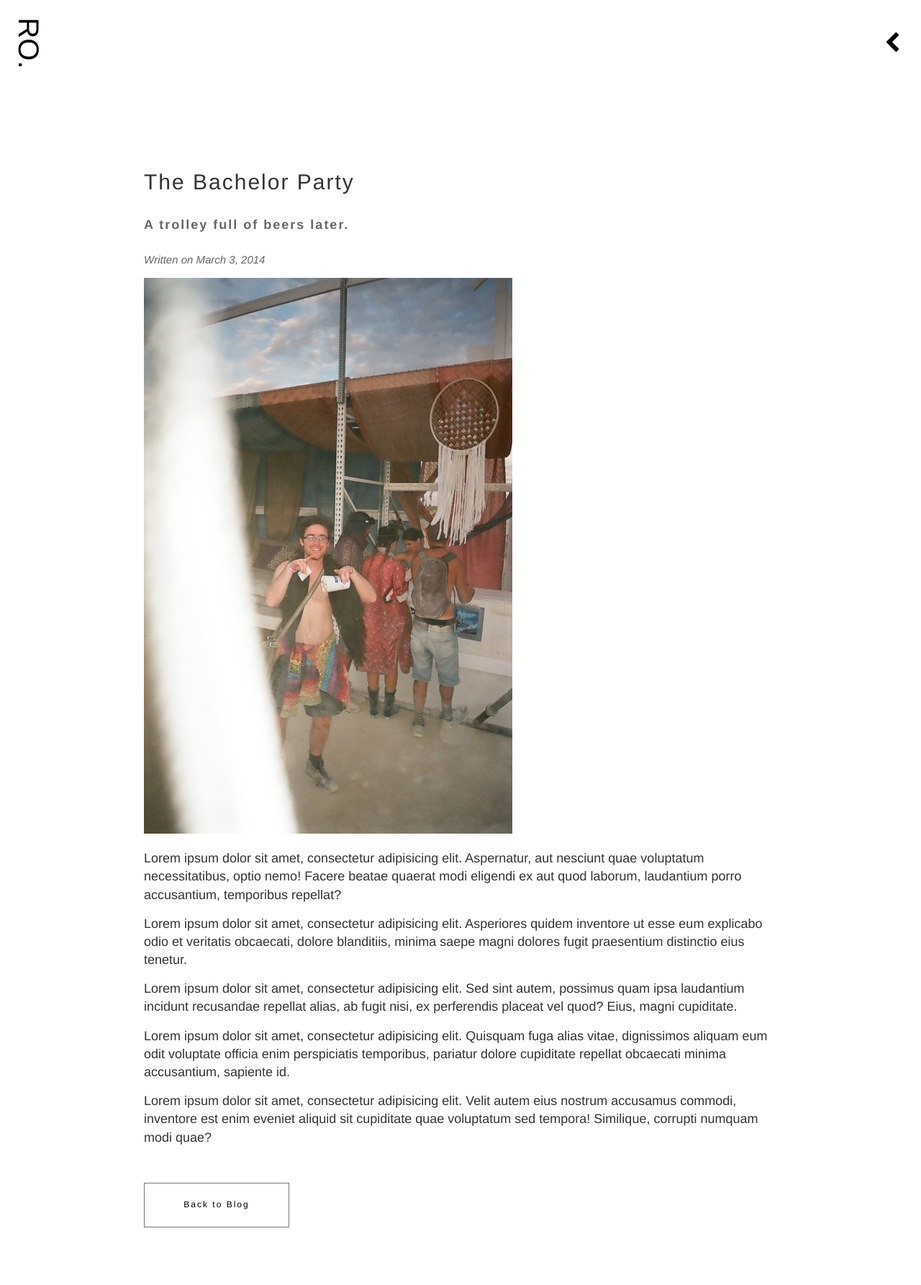
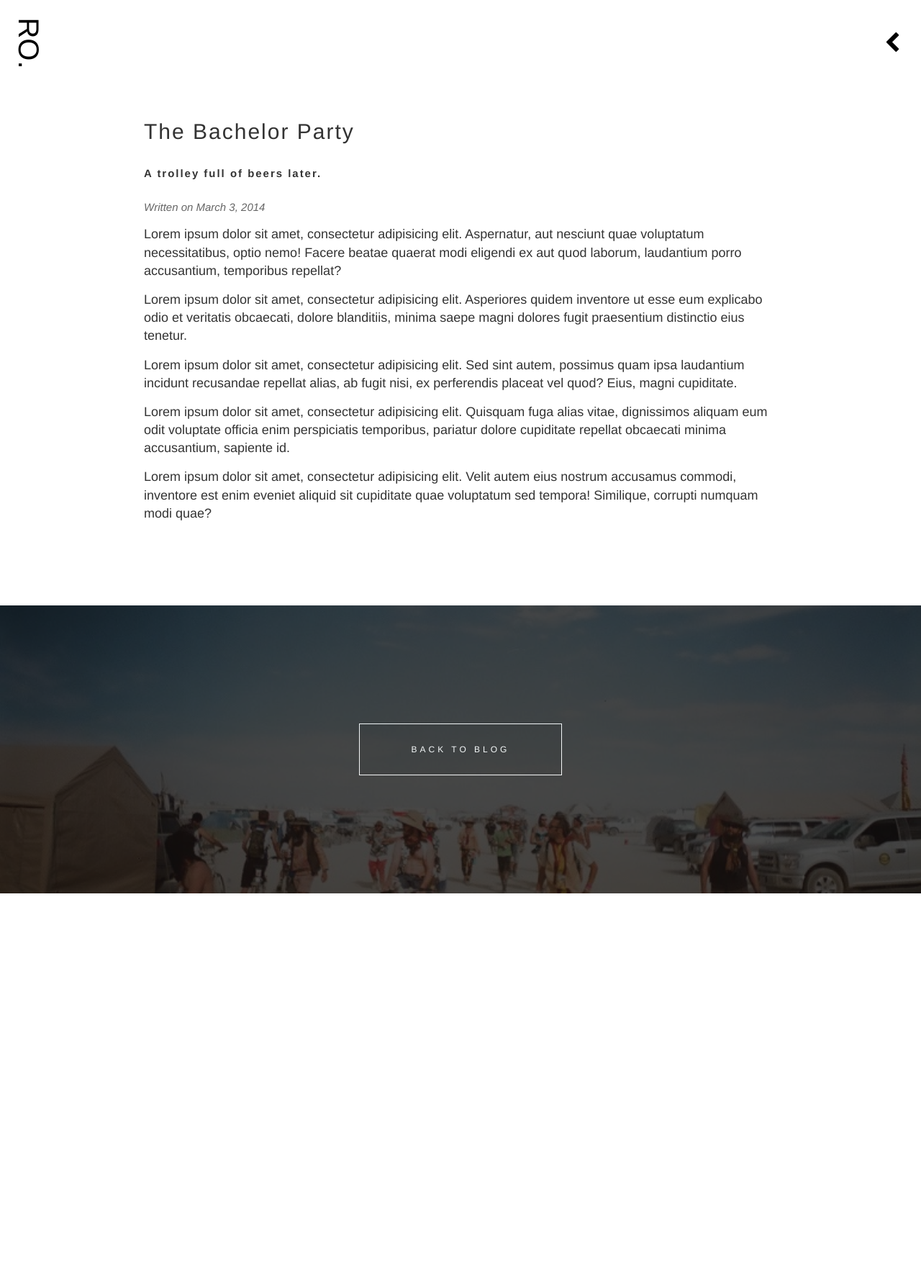
Before and after one commit to reubenosborne/reubenosborne.github.io, a Jekyll site: the page built from _posts/2014-3-3-Hello-World copy 11.md, in a window 1280 px wide. Shown: the whole page at 72% size. Built offline with Jekyll 4.4.1, drawn with Linux system fonts in a browser that asks for light colours; after the commit the page ends 1241 px from its top, so only the background shows below that.

Commit message:
Added footer

```diff
--- a/_layouts/post.html
+++ b/_layouts/post.html
@@ -10,7 +10,7 @@ layout: default
 <article class="entry">
 	<h1>{{ page.title }}</h1>
 
-	<h4>{{ page.excerpt }}</h4>
+	<h5>{{ page.excerpt }}</h5>
 
 	<p class="date">
 		Written on {{ page.date | date: "%B %e, %Y" }}
@@ -20,7 +20,11 @@ layout: default
 		{{ content }}
 	</div>
 
-	<a href="/blog" class="back button flex">Back to Blog</a>
-
 	{% include disqus.html %}
 </article>
+
+<div class="footer" style="background-image: url('../images/{{ page.img }}')">
+	<div class="overlay flex">
+		<a href="/blog" class="back button flex">Back to Blog</a>
+	</div>
+</div>
--- a/_posts/2014-3-3-Hello-World copy 11.md
+++ b/_posts/2014-3-3-Hello-World copy 11.md
@@ -5,8 +5,6 @@ title: The Bachelor Party
 excerpt: A trolley full of beers later.
 img: bm/bachelor-stampede.jpg
 ---
-
-![Burning Man]({{ "/images/bm/bachelor-louiscord.jpg" | absolute_url }})
 
 Lorem ipsum dolor sit amet, consectetur adipisicing elit. Aspernatur, aut nesciunt quae voluptatum necessitatibus, optio nemo! Facere beatae quaerat modi eligendi ex aut quod laborum, laudantium porro accusantium, temporibus repellat?
 
--- a/style.scss
+++ b/style.scss
@@ -143,7 +143,7 @@ img {
 #main {
   display: grid;
   grid-gap: 20px;
-  grid-template-rows: 120px 50px minmax(250px, auto) 60px;
+  grid-template-rows: 120px minmax(250px, auto) 60px;
   grid-template-columns: 80px 1fr 80px;
 }
 
@@ -160,15 +160,15 @@ img {
 }
 
 .info {
-  grid-row: 3;
+  grid-row: 2;
   grid-column: 2;
   max-width: 600px;
   @media ( max-width: 600px ) {
-    grid-row: 3;
+    grid-row: 2;
     grid-column: 1 / 4;
     margin-left: 40px;
     h1 {
-      font-size: 20px;
+      font-size: 16px;
     }
   }
 }
@@ -196,11 +196,16 @@ img {
 }
 
 .back {
-  border: 1px solid #777;
-  margin-top: 50px;
+  width: 280px;
+  height: 70px;
+  letter-spacing: 4px;
+  text-transform: uppercase;
+  border: 1px solid #fff;
+  color: #fff;
+  background: rgba(0,0,0,.2);
   &:hover {
-    color: #fff;
-    background: #999;
+    color: #000;
+    background: #fff;
   }
 }
 
@@ -217,7 +222,7 @@ img {
 /*******************/
 
 .posts {
-  grid-row: 3;
+  grid-row: 2;
   grid-column: 2;
   display: grid;
   grid-gap: 25px;
@@ -241,19 +246,9 @@ img {
   &:hover {
     cursor: pointer;
   }
-  .overlay {
-    position: absolute;
-    top: 0;
-    left: 0;
-    background: #111;
-    height: 100%;
-    width: 100%;
-    opacity: .75;
-    flex-direction: column;
+  .overlay:hover {
     transition: opacity .5s;
-    &:hover {
-      opacity: .25;
-    }
+    opacity: .25;
   }
   .overlay h4 {
     color: #fff;
@@ -270,6 +265,18 @@ img {
     letter-spacing: 2px;
     font-weight: 100;
   }
+}
+
+.overlay {
+  position: absolute;
+  top: 0;
+  left: 0;
+  background: #111;
+  height: 100%;
+  width: 100%;
+  opacity: .75;
+  flex-direction: column;
+  transition: opacity .5s;
 }
 
 .posts {
@@ -289,7 +296,7 @@ img {
 }
 
 article.entry {
-  grid-row: 3;
+  grid-row: 2;
   grid-column: 2;
   margin: 0 100px;
   @media ( max-width: 800px ) {
@@ -302,9 +309,12 @@ article.entry {
   font-size: 15px;
 }
 
-
-
-
-.big {
-  font-size: 100px;
+.footer {
+  position: relative;
+  grid-row: 4;
+  grid-column: 1 / 4;
+  height: 400px;
+  width: 100%;
+  background: center center no-repeat;
+  background-size: cover;
 }
```
